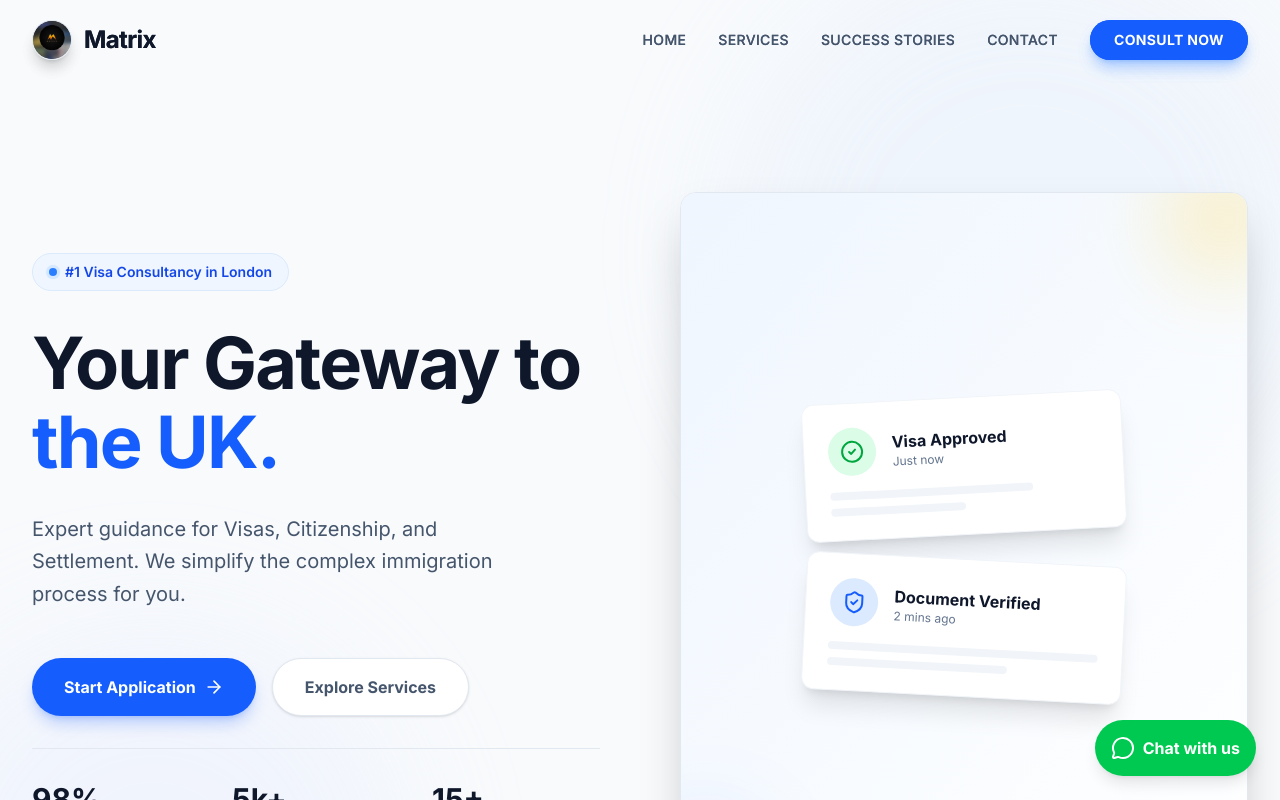
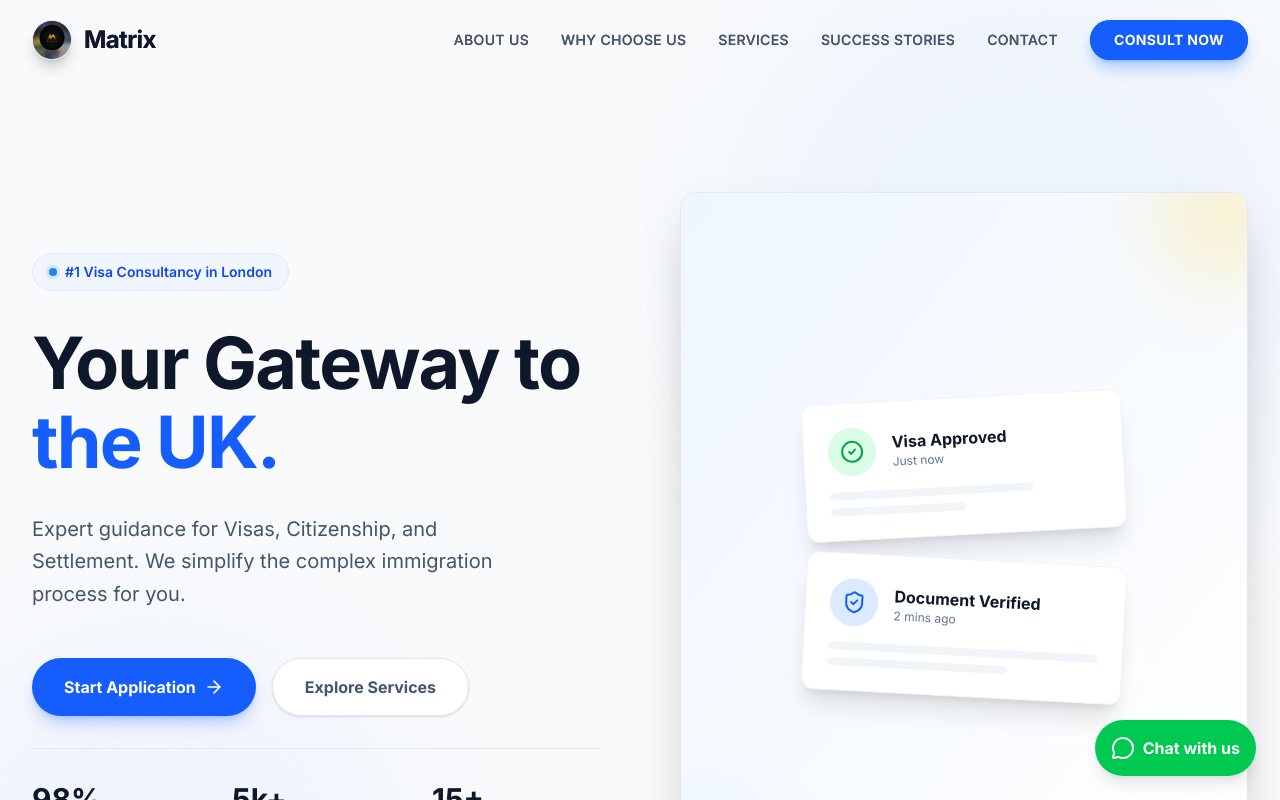
Before and after one commit to harshilp0210/ConsultingApp, a Next.js app: page / in a window 1280 px wide. Shown: the top 800 px of the page. Built offline with nearby package versions, Linux system fonts and the light colour scheme.

Commit message:
Add About Us and Why Choose Us to main navigation

```diff
--- a/components/Navbar.tsx
+++ b/components/Navbar.tsx
@@ -17,7 +17,8 @@ export default function Navbar() {
   }, []);
 
   const navLinks = [
-    { name: 'Home', href: '/' },
+    { name: 'About Us', href: '/about' },
+    { name: 'Why Choose Us', href: '/why-choose-us' },
     { name: 'Services', href: '#services' },
     { name: 'Success Stories', href: '#success-stories' },
     { name: 'Contact', href: '/contact' },
@@ -92,13 +93,7 @@ export default function Navbar() {
                 {link.name}
               </Link>
             ))}
-            <div className="px-2 pt-2 pb-3 space-y-1 sm:px-3 bg-white shadow-lg rounded-b-2xl border-t border-slate-100">
-              <Link href="/services/student-visa" className="block px-3 py-2 text-slate-600 hover:text-blue-600 font-medium">Student Visa</Link>
-              <Link href="/about" className="block px-3 py-2 text-slate-600 hover:text-blue-600 font-medium">About Us</Link>
-              <Link href="/why-choose-us" className="block px-3 py-2 text-slate-600 hover:text-blue-600 font-medium">Why Choose Us</Link>
-              <Link href="/contact" className="block px-3 py-2 text-slate-600 hover:text-blue-600 font-medium">Contact</Link>
-              <Link href="/contact" className="block px-3 py-2 text-blue-600 font-bold">Book Consultation</Link>
-            </div>
+
             <div className="pt-8 border-t border-slate-100">
               <Link
                 href="/contact"
```
